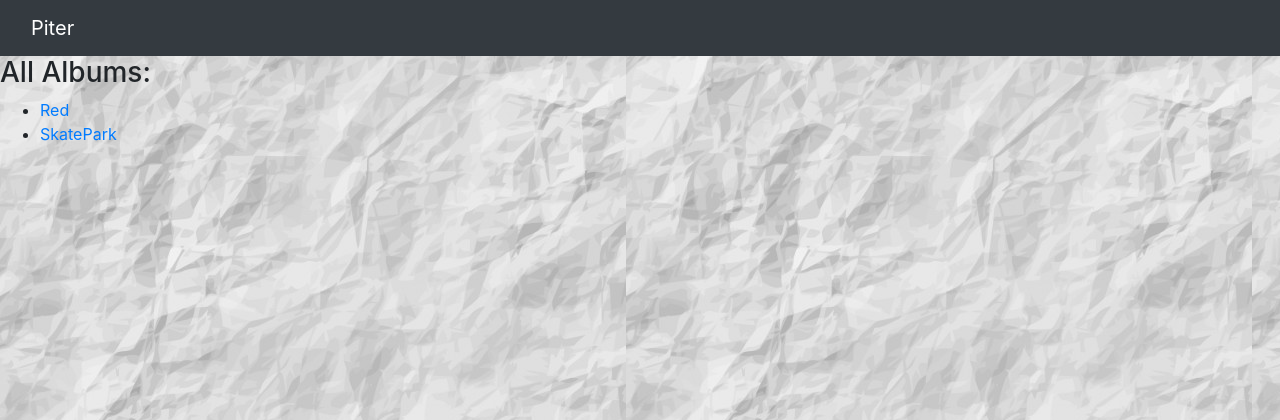
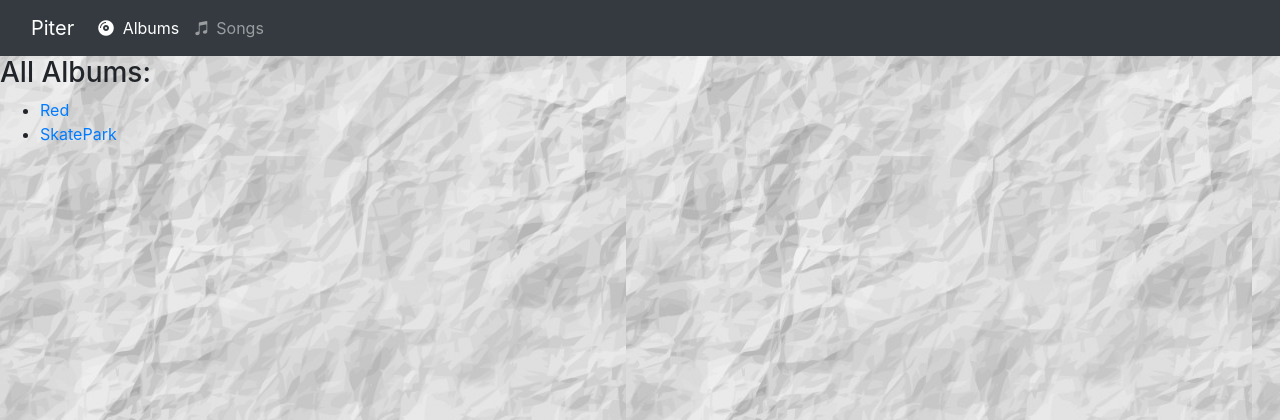
Before and after one commit to piter1316/musicWebApp, a Django app: page /music/ in a window 1280 px wide. Shown: the top 420 px of the page. Run offline with Django 3.2, Linux system fonts and the light colour scheme; data comes from the database, SQL or seed files in the repository; some libraries are stand-ins or nearby versions.

Commit message:
episode 26 completed

```diff
--- a/music/templates/music/index.html
+++ b/music/templates/music/index.html
@@ -3,11 +3,35 @@
 
 <link rel="stylesheet" href="{% static 'music/style.css' %}" type="text/css" />
 <link href="https://stackpath.bootstrapcdn.com/bootstrap/4.1.1/css/bootstrap.min.css" rel="stylesheet" integrity="sha384-WskhaSGFgHYWDcbwN70/dfYBj47jz9qbsMId/iRN3ewGhXQFZCSftd1LZCfmhktB" crossorigin="anonymous">
+<link rel="stylesheet" href="https://fonts.googleapis.com/css?family=Tangerine">
+<script src="https://code.jquery.com/jquery-3.3.1.slim.min.js" integrity="sha384-q8i/X+965DzO0rT7abK41JStQIAqVgRVzpbzo5smXKp4YfRvH+8abtTE1Pi6jizo" crossorigin="anonymous"></script>
+<script src="https://cdnjs.cloudflare.com/ajax/libs/popper.js/1.14.3/umd/popper.min.js" integrity="sha384-ZMP7rVo3mIykV+2+9J3UJ46jBk0WLaUAdn689aCwoqbBJiSnjAK/l8WvCWPIPm49" crossorigin="anonymous"></script>
+<link rel="stylesheet" href="https://use.fontawesome.com/releases/v5.1.0/css/all.css" integrity="sha384-lKuwvrZot6UHsBSfcMvOkWwlCMgc0TaWr+30HWe3a4ltaBwTZhyTEggF5tJv8tbt" crossorigin="anonymous">
 
-<nav class="navbar navbar-default bg-dark">
+
+<nav class="navbar navbar-dark bg-dark navbar-expand-md">
     <div class="container-fluid">
         <div class="navbar-header">
-            <a class="navbar-brand text-white" href="{% url 'music:index'%}"> Piter </a>
+            <a class="navbar-brand" href="{% url 'music:index'%}"> Piter </a>
+        </div>
+        <button class="navbar-toggler justify-content-end" type="button" data-toggle="collapse" data-target="#topNavBar">
+            <span class="navbar-toggler-icon"></span>
+        </button>
+
+        <div class="collapse navbar-collapse">
+            <ul class="nav navbar-nav">
+                <li class="active">
+                    <a class="nav-item nav-link" href="{% url 'music:index'%}">
+                        <span class="fas fa-compact-disc"  aria-hidden="true"></span>&nbsp; Albums
+                    </a>
+                </li>
+
+                <li class="">
+                    <a class="nav-item nav-link" href="{% url 'music:index'%}">
+                        <span class="fab fa-itunes-note"  aria-hidden="true"></span>&nbsp; Songs
+                    </a>
+                </li>
+            </ul>
         </div>
     </div>
 </nav>
```
